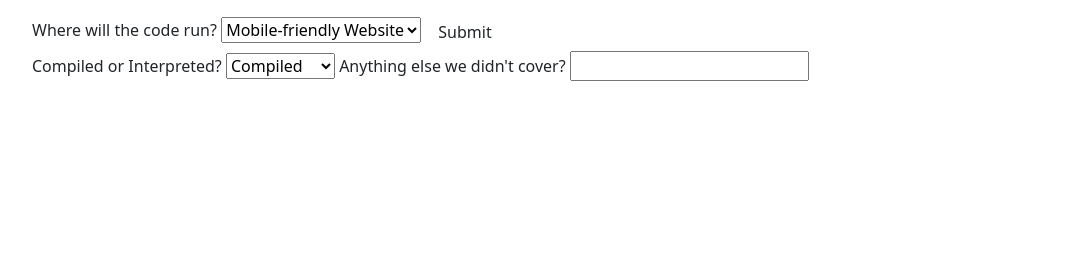
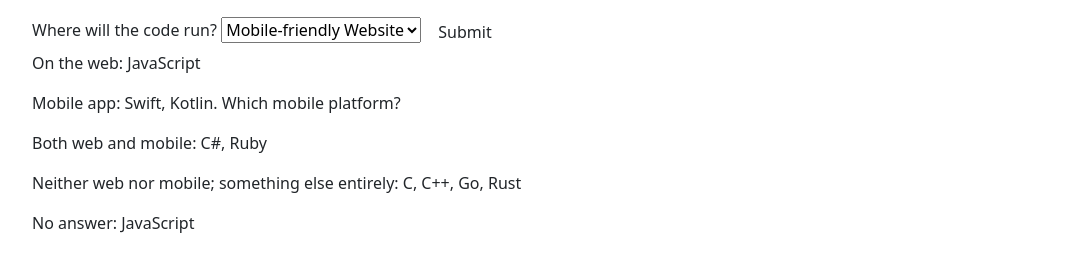
Before and after one commit to k9w/language-suggester, a plain HTML site: page index.html in a window 1280 px wide. Shown: the part 183-454 px from the top of the page, without its empty margins (80-1154 px from the left). Drawn offline with Linux system fonts and the light colour scheme.

Commit message:
Add context to each result; temporarily allow all DIVs to show to ensure they work.

```diff
--- a/css/styles.css
+++ b/css/styles.css
@@ -3,6 +3,7 @@ body {
 }
 
 /* Don't display any of the DIVs at the start. */
+/*
 .mobile-friendly-website,
 .mobile-app,
 .both-website-and-mobile-app,
@@ -10,3 +11,4 @@ body {
 .where-will-the-code-run_no-answer {
   display: none;
 }
+*/
--- a/index.html
+++ b/index.html
@@ -26,30 +26,21 @@
           </select>
           <button type="submit" class="btn">Submit</button>
 	  <div class="mobile-friendly-website">
-	    <p>JavaScript</p>
+	    <p>On the web: JavaScript</p>
           </div>
           <div class="mobile-app">
-	    <p>Swift, Kotlin. Which mobile platform?</p>
+	    <p>Mobile app: Swift, Kotlin. Which mobile platform?</p>
 	  </div>
           <div class="both-website-and-mobile-app">
-	    <p>C#, Ruby</p>
+	    <p>Both web and mobile: C#, Ruby</p>
 	  </div>
           <div class="neither-website-nor-mobile-app">
-	    <p>C, C++, Go, Rust</p>
+	    <p>Neither web nor mobile; something else entirely: C, C++, Go, Rust</p>
 	  </div>
           <div class="where-will-the-code-run_no-answer">
-	    <p>JavaScript</p>
+	    <p>No answer: JavaScript</p>
 	  </div>
         </div>
-      </form>
-      <form action="" method="">
-	<label for="compiled-interpreted_label">Compiled or Interpreted?</label>
-        <select id="compiled-interpreted_select">
-          <option value="compiled">Compiled</option>
-          <option value="interpreted">Interpreted</option>
-        </select>
-        <label for="languageChosen">Anything else we didn't cover?</label>
-	<input id="languageChosen" type="text" class="" name="languageChosen">
       </form>
     </div>
   </body>
```
